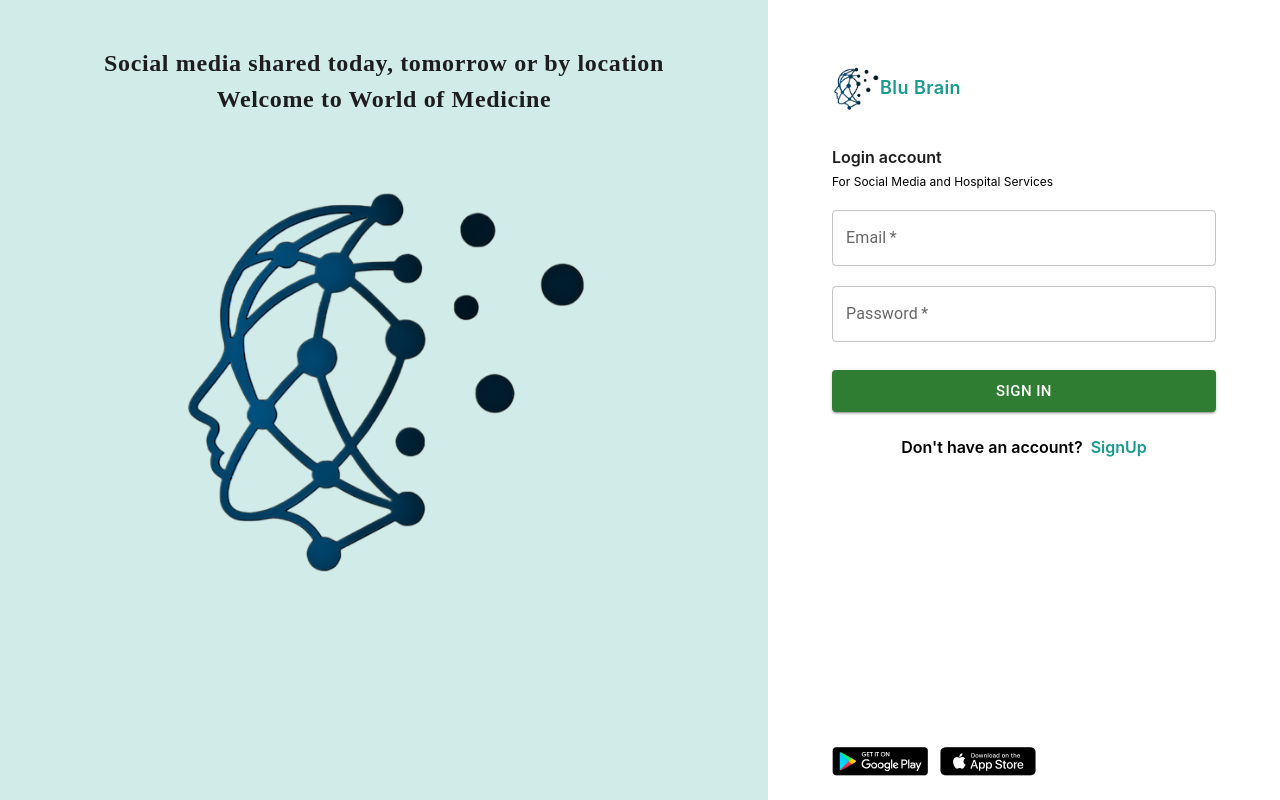
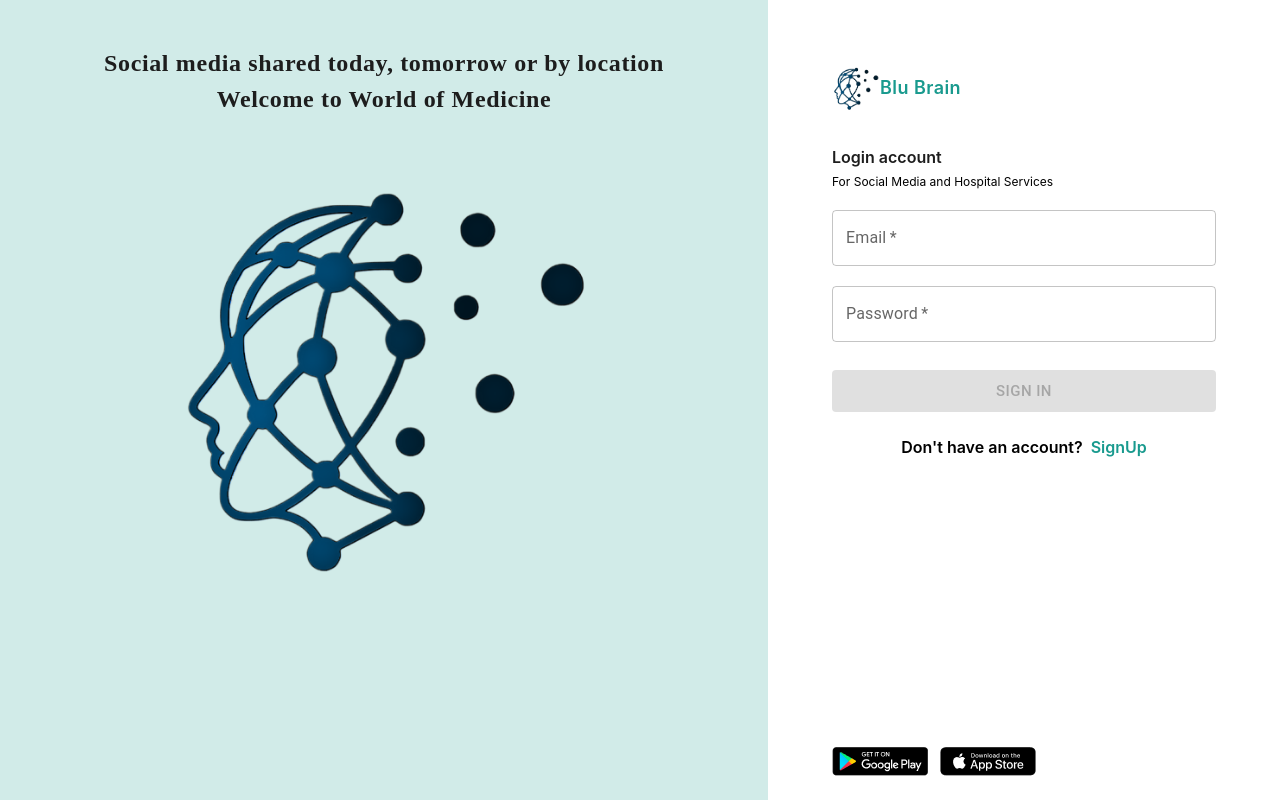
Before and after one commit to SettiNitesh/blubrain, a React (Create React App) app: page /login in a window 1280 px wide. Built offline with nearby package versions, Linux system fonts and the light colour scheme.

Commit message:
Added the Authentication .

```diff
--- a/src/App.tsx
+++ b/src/App.tsx
@@ -1,21 +1,29 @@
+import { useSelector } from "react-redux";
+
 import { Navigate, Route, Routes, useLocation } from "react-router-dom";
 
 import { ToastContainer } from "react-toastify";
 
-import { AppPath, ProtectedRoute, PublicRoutes, PrivateRoutes } from "./routes";
+import { selectUser } from "./services/auth/authSlice";
+
 import { IRouteConfig } from "./routes/RouteConfig";
+
+import { AppPath, PrivateRoutes, ProtectedRoute, PublicRoutes } from "./routes";
+
 
 import "react-toastify/dist/ReactToastify.css";
 
 import "./App.css";
 
+
 function App() {
   const location = useLocation();
-  const isAuthenticated = false;
+  const isAuthenticated = useSelector(selectUser) !== null;
 
   const presistedPath = location.state?.pathname
     ? `${location.state.pathname}${location.state.search}`
     : AppPath.home;
+
 
   const isPublicRoute = (pathname: string) => {
     return PublicRoutes.some((route) => pathname.startsWith(route.path));
@@ -42,7 +50,6 @@ function App() {
       <Routes>
         {/* when logged in user try to access public routes */}
         {/* when url is shared with someone and after he logged in it should redirect to the same url */}
-
         {isAuthenticated && isPublicRoute(location.pathname) ? (
           <Route path="*" element={<Navigate to={presistedPath} replace />} />
         ) : (
--- a/src/app/store.ts
+++ b/src/app/store.ts
@@ -1,8 +1,8 @@
 import { configureStore } from '@reduxjs/toolkit';
 
+import { ErrorMiddleWare } from '../middlewares';
 import { apiSlice } from '../services/apiSlice';
 import authReducer from '../services/auth/authSlice';
-import { ErrorMiddleWare } from '../middlewares';
 
 export const store = configureStore({
   reducer: {
--- a/src/components/home/Home.tsx
+++ b/src/components/home/Home.tsx
@@ -1,7 +1,24 @@
+import { useDispatch, useSelector } from 'react-redux';
+import { useLocation } from 'react-router-dom';
+import { apiSlice } from '../../services/apiSlice';
+import { logOut, selectUser } from '../../services/auth/authSlice';
+
 const Home = () => {
+  const user = useSelector(selectUser);
+  const dispatch = useDispatch();
+  const location = useLocation();
   return (
     <>
-      <p>Home</p>
+      <p>{user?.username}</p>
+      <button
+        onClick={async () => {
+          dispatch(logOut());
+          dispatch(apiSlice.util.resetApiState());
+          location.pathname = '';
+        }}
+      >
+        Homes
+      </button>
     </>
   );
 };
--- a/src/components/login/Login.tsx
+++ b/src/components/login/Login.tsx
@@ -32,7 +32,7 @@ const Login = ({
             signInHandler={signInHandler}
           />
           <p className="mt-[1.41rem]  flex items-center justify-center font-semibold">
-            Don't have an account?
+            Don&apos;t have an account?
             <span className="text-green ml-2 cursor-pointer" onClick={handleSignUpHandler}>
               SignUp
             </span>
--- a/src/containers/signin/SignInContainer.tsx
+++ b/src/containers/signin/SignInContainer.tsx
@@ -1,17 +1,21 @@
 import { useState } from 'react';
 
+import { useDispatch } from 'react-redux';
+import { useLocation, useNavigate } from 'react-router-dom';
 import { Login } from '../../components';
+import { ILoginFieldsData, loginFieldsData } from '../../components/login/LoginFields';
+import { ISignInPayload } from '../../interfaces';
+import { AppPath } from '../../routes';
+import { useLoginMutation } from '../../services';
+import { setToken } from '../../services/auth/authSlice';
 import { trimFieldValues } from '../../utils/helper';
-import { ISignInPayload } from '../../interfaces';
-import { ILoginFieldsData, loginFieldsData } from '../../components/login/LoginFields';
-import { useLoginMutation } from '../../services';
-import { useNavigate } from 'react-router-dom';
-import { AppPath } from '../../routes';
 
 const SignInContainer = () => {
+  const navigate = useNavigate();
+  const dispatch = useDispatch();
+
+  const { state } = useLocation();
   const [formFields, setFormFields] = useState<ILoginFieldsData>(loginFieldsData);
-
-  const navigate = useNavigate();
 
   const [signInUser, { isLoading }] = useLoginMutation();
 
@@ -70,15 +74,29 @@ const SignInContainer = () => {
     };
   };
 
+  const enableSignInButton = () => {
+    return trimFieldValues(formFields.userEmail) && trimFieldValues(formFields.userPassword);
+  };
+
   const signInHandler = async () => {
     if (!errorStatus()) {
       await signInUser({
         payload: signInUserPayload(),
       })
         .unwrap()
-        .then((payload) => {
-          if (payload) {
+        .then((response) => {
+          if (response) {
+            dispatch(setToken(response));
             setFormFields(resetFormFields());
+
+            if (state && state.pathname) {
+              let redirectUrl = state.pathname;
+              state.search && (redirectUrl += state.search);
+
+              return navigate(redirectUrl);
+            }
+
+            navigate(AppPath.home);
           }
         })
         .catch((error) => error);
@@ -92,7 +110,7 @@ const SignInContainer = () => {
   return (
     <Login
       isLoading={isLoading}
-      isButtonEnabled={false}
+      isButtonEnabled={!enableSignInButton()}
       formFields={formFields}
       handleChange={handleChange}
       signInHandler={signInHandler}
--- a/src/routes/ProtectedRoute.tsx
+++ b/src/routes/ProtectedRoute.tsx
@@ -1,4 +1,4 @@
-import { Navigate, useLocation, Outlet } from 'react-router-dom';
+import { Navigate, Outlet, useLocation } from 'react-router-dom';
 import { Dashboard } from '../components';
 
 interface IProtectedRouteProps {
@@ -8,6 +8,7 @@ interface IProtectedRouteProps {
 
 const ProtectedRoute = ({ isAuthenticated, redirectTo }: IProtectedRouteProps) => {
   const location = useLocation();
+
   if (isAuthenticated) {
     return (
       <Dashboard>
--- a/src/routes/RouteNames.ts
+++ b/src/routes/RouteNames.ts
@@ -1,8 +1,7 @@
 /* Add all the Routes Here */
 
 export const AppPath = {
-  base: '/',
   login: '/login',
   signup: '/signup',
-  home: '/home',
+  home: '/',
 };
--- a/src/services/auth/authService.ts
+++ b/src/services/auth/authService.ts
@@ -1,4 +1,4 @@
-import { ISignInPayload, ISignUpPayload } from '../../interfaces';
+import { ILoginResponse, ISignInPayload, ISignUpPayload } from '../../interfaces';
 import { Http } from '../../utils/helper';
 import { API_ENDPOINTS } from '../apiEndpoints';
 import { apiSlice } from '../apiSlice';
@@ -13,7 +13,7 @@ export const authService = apiSlice.injectEndpoints({
       }),
     }),
 
-    login: builder.mutation<string, { payload: ISignInPayload }>({
+    login: builder.mutation<ILoginResponse, { payload: ISignInPayload }>({
       query: ({ payload }) => ({
         url: API_ENDPOINTS.authentication.signIn,
         method: Http.POST,
--- a/src/services/auth/authSlice.ts
+++ b/src/services/auth/authSlice.ts
@@ -2,7 +2,7 @@ import { PayloadAction, createSlice } from '@reduxjs/toolkit';
 import { ILoginResponse } from '../../interfaces';
 
 const initialState: ILoginResponse = {
-  data: null,
+  data: localStorage.getItem('user') ? JSON.parse(localStorage.getItem('user') ?? '') : null,
 };
 
 const authSlice = createSlice({
@@ -12,7 +12,6 @@ const authSlice = createSlice({
     setToken: (state, action: PayloadAction<ILoginResponse>) => {
       const { data: user } = action.payload;
       state.data = user;
-      // Convert the user object to a JSON string
       const userJSON = JSON.stringify(user);
       localStorage.setItem('user', userJSON);
     },
@@ -28,6 +27,6 @@ export const { setToken, logOut } = authSlice.actions;
 export default authSlice.reducer;
 
 //Selectors to get the AccessToken, RefreshToken & User
-export const selectAccessToken = (state: ILoginResponse) => state.data?.authorization;
-export const selectRefreshToken = (state: ILoginResponse) => state.data?.refreshToken;
-export const selectUser = (state: ILoginResponse) => state.data;
+export const selectAccessToken = (state: { auth: ILoginResponse }) => state.auth.data?.authorization;
+export const selectRefreshToken = (state: { auth: ILoginResponse }) => state.auth.data?.refreshToken;
+export const selectUser = (state: { auth: ILoginResponse }) => state.auth.data;
--- a/src/utils/helper.ts
+++ b/src/utils/helper.ts
@@ -8,7 +8,7 @@ export const Http = Object.freeze({
 });
 
 export const GetBaseUrl = () => {
-  const API_URL = `https://6ee0-106-0-38-73.ngrok-free.app`;
+  const API_URL = `http://localhost:4000`;
 
   return API_URL;
 };
--- a/src/utils/index.ts
+++ b/src/utils/index.ts
@@ -1,3 +1,4 @@
 import { GetBaseUrl } from './helper';
+import { isValidEmail } from './validators';
 
-export { GetBaseUrl };
+export { GetBaseUrl, isValidEmail };
--- /dev/null
+++ b/src/utils/validators.ts
@@ -0,0 +1 @@
+export const isValidEmail = (email: string): boolean => /^[^@\s]+@[^@\s]+\.[^@\s]+$/.test(email);
```
